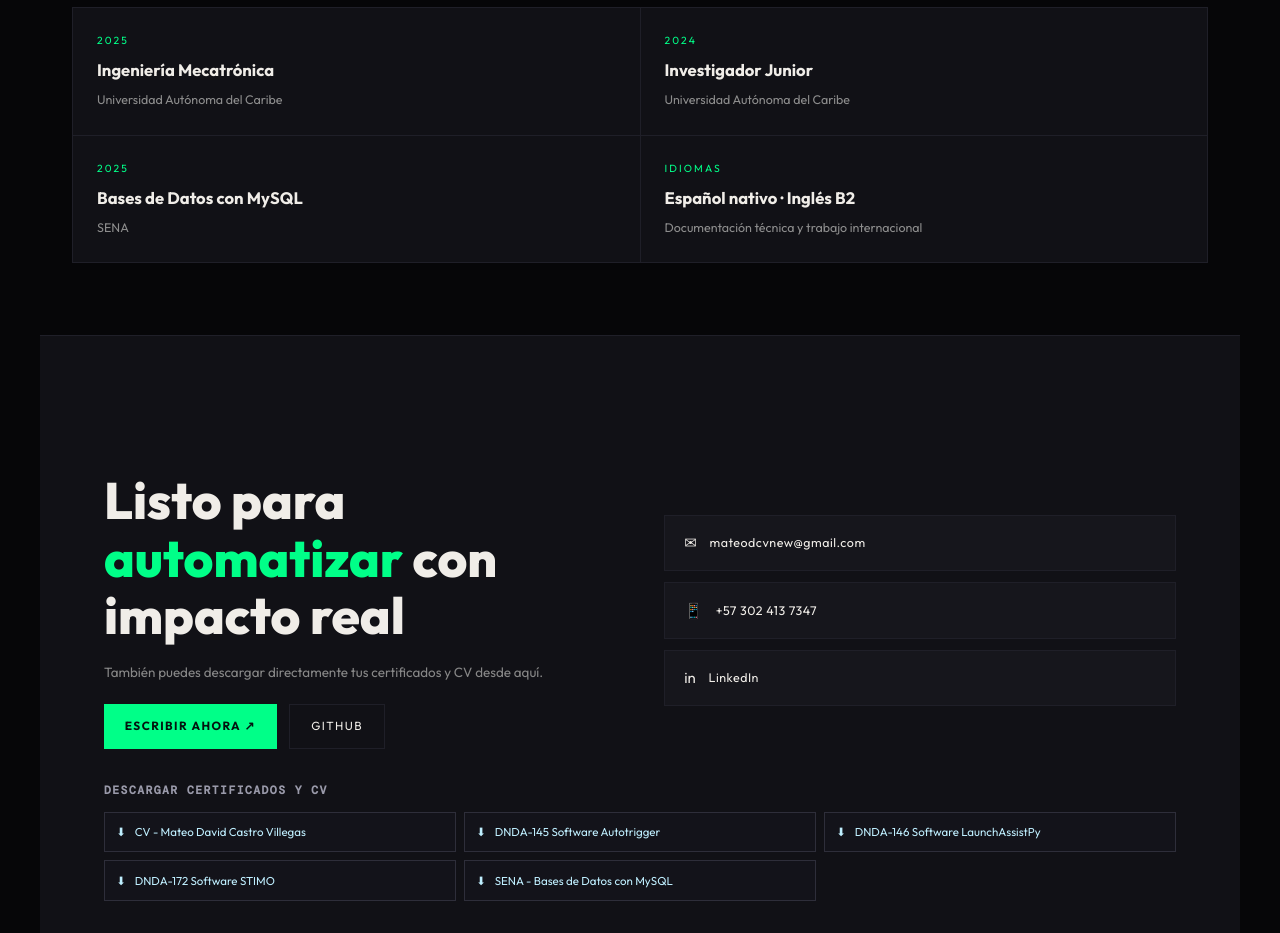
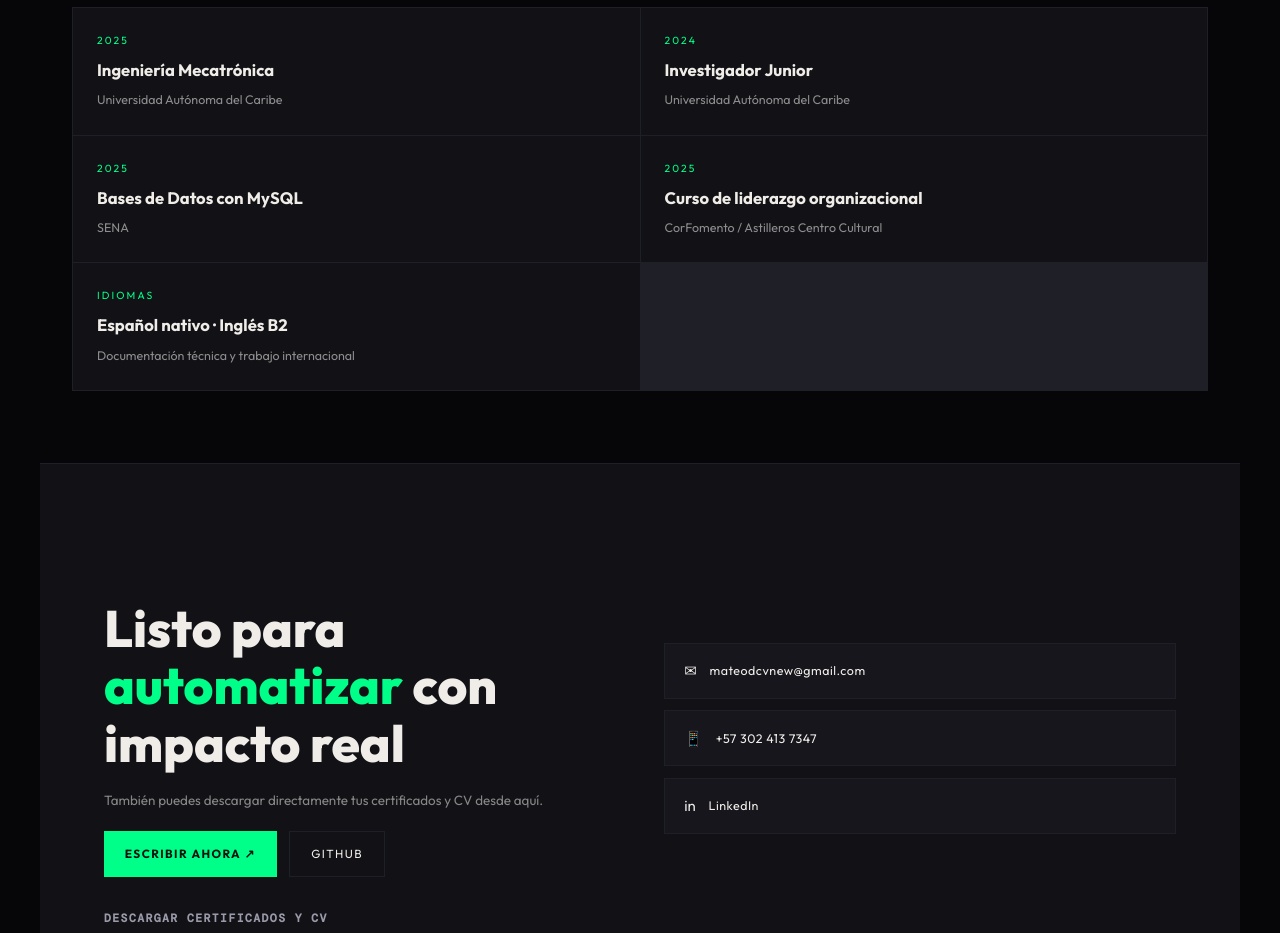
Before and after one commit to theo272004/mi-cv-web, a React (Vite) app: page / in a window 1280 px wide. Shown: the part 3600-4533 px from the top of the page. Built offline with nearby package versions, Linux system fonts and the light colour scheme.

Commit message:
Add organizational leadership course to education

```diff
--- a/src/App.jsx
+++ b/src/App.jsx
@@ -315,6 +315,7 @@ function App() {
           <div className="edu-card reveal"><div className="edu-year">2025</div><div className="edu-degree">Ingeniería Mecatrónica</div><div className="edu-institution">Universidad Autónoma del Caribe</div></div>
           <div className="edu-card reveal"><div className="edu-year">2024</div><div className="edu-degree">Investigador Junior</div><div className="edu-institution">Universidad Autónoma del Caribe</div></div>
           <div className="edu-card reveal"><div className="edu-year">2025</div><div className="edu-degree">Bases de Datos con MySQL</div><div className="edu-institution">SENA</div></div>
+          <div className="edu-card reveal"><div className="edu-year">2025</div><div className="edu-degree">Curso de liderazgo organizacional</div><div className="edu-institution">CorFomento / Astilleros Centro Cultural</div></div>
           <div className="edu-card reveal"><div className="edu-year">Idiomas</div><div className="edu-degree">Español nativo · Inglés B2</div><div className="edu-institution">Documentación técnica y trabajo internacional</div></div>
         </div>
       </section>
```
